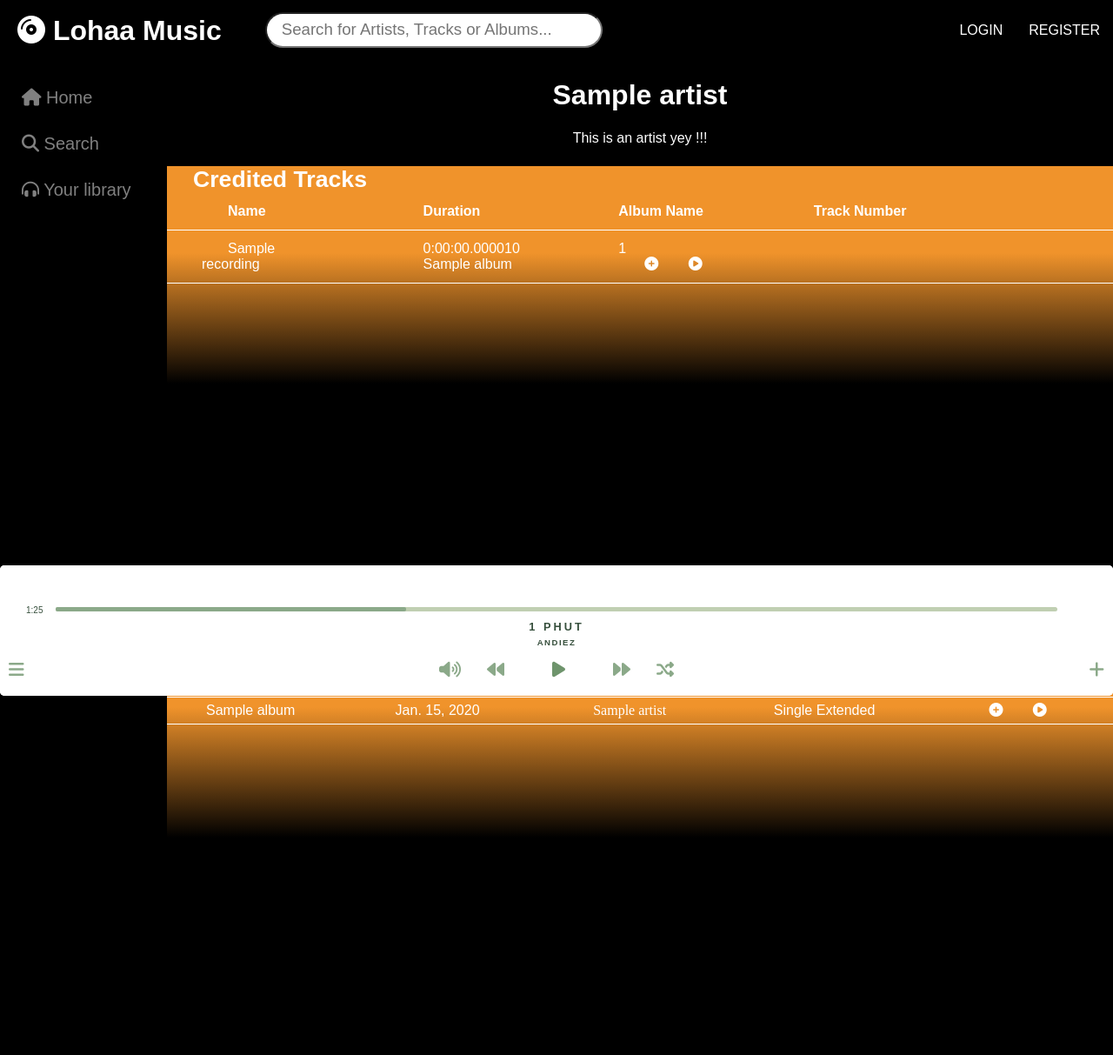
After one commit to phhai-hcmut/database-lab, a Django app: page /music/artist/1/ in a window 1280 px wide. The commit adds this page. Shown: the whole page at 87% size. Run offline with Django 3.2, Linux system fonts and the light colour scheme; tables that the repository leaves empty hold one stand-in row (values such as "Sample post"); some libraries are stand-ins or nearby versions.

Commit message:
Merge master

```diff
--- a/music/models.py
+++ b/music/models.py
@@ -15,15 +15,15 @@ class Artist(models.Model):
 class Recording(models.Model):
     name = models.CharField(max_length=200)
     duration = models.DurationField(validators=[MinValueValidator(timedelta())])
-    artist_credits = models.ManyToManyField(Artist, through='Credit')
+    artist_credits = models.ManyToManyField(Artist, through='Credit',related_name='artist_credit')
 
 
 class Album(models.Model):
     class AlbumType(models.TextChoices):
-        EPS = 1, 'Single Extended Play Album'
-        SINGLE = 2, 'Single Album'
-        COMPILATION = 3, 'Compilation Album'
-        REMIX = 4, 'Remix Album'
+        EPS = 1, 'Single Extended'
+        SINGLE = 2, 'Single'
+        COMPILATION = 3, 'Compilation'
+        REMIX = 4, 'Remix'
 
     name = models.CharField(max_length=200)
     release_date = models.DateField()
@@ -39,7 +39,7 @@ class Album(models.Model):
 class Track(models.Model):
     album = models.ForeignKey(Album, on_delete=models.CASCADE, related_name='track')
     track_number = models.PositiveIntegerField()
-    recording = models.ForeignKey(Recording, on_delete=models.CASCADE)
+    recording = models.ForeignKey(Recording, on_delete=models.CASCADE,related_name='track')
 
     class Meta:
         unique_together = ['album', 'track_number']
--- /dev/null
+++ b/music/static/css/artist_detail_style.css
@@ -0,0 +1,176 @@
+body{
+	font-family: Arial;
+	background: black;
+	margin: 0px auto;
+}
+
+#menu_top {
+	background: black;
+	height: 70px;
+	line-height: 70px;
+	color: white;
+	overflow: hidden;
+	/*border-bottom-left-radius: 10px;
+	border-bottom-right-radius: 10px;*/
+}
+
+#menu_top h1 {
+	margin: 0px;
+	text-indent: 10px;
+	float: left;
+	cursor: pointer;
+}
+
+#menu_top input{
+	margin-left: 50px;
+	width: 380px;
+	height: 35px;
+	border-radius: 30px;
+	font-size: 14pt;
+	text-indent: 15px;
+}
+
+#menu_top input:focus {
+	outline: none;
+}
+
+#menu_top a {
+	text-decoration: none;
+	padding-left: 15px;
+	padding-right: 15px;
+	height: 70px;
+	line-height: 70px;
+}
+
+#menu_top a.right-side:hover {
+	background: #ddd;
+	color: black;
+}
+
+#menu_top a.right-side{
+	float: right;
+	color: white;
+}
+
+#main {
+
+}
+
+#main #left {
+	background: black;
+	width: 15%;
+	float: left;
+}
+
+#main #left ul {
+	list-style-type: none;
+	padding-left: 0px;
+}
+
+#main #left ul li {
+	font-size: 15pt;
+	color: grey;
+	padding: 15px 5px 15px 15px;
+	margin-left: 10px;
+	margin-right: 10px;
+	cursor: pointer;
+}
+
+#main #left ul li:hover {
+	color: white;
+	border-radius: 3px;
+	background: #212121;
+}
+
+#main #right {
+	width: 85%;
+	float: right;
+	height: 0;
+	padding-bottom: 60%;
+}
+
+#main #right #artist-info {
+	background: black;
+    height: 100px;
+    color: white;
+    text-align: center;
+}
+
+#main #right #credit-album {
+    height: 500px;
+	background: rgb(2,0,36);
+    background: linear-gradient(0deg, rgba(0,0,0,1) 50%, rgba(240,147,43,1) 80%);
+    color: white;
+    text-indent: 30px;
+}
+
+#main #right #credit-album h3 {
+    margin: 0;
+    font-size: 20pt;
+}
+
+#main #right #credit-album  ul {
+	column-count: 5;
+	column-gap: 50px;
+	list-style-type: none;
+	padding: 12px 0px 12px 15px;
+	border-bottom: 1px solid white;
+	margin: 0;
+}
+
+#main #right #credit-album  ul:hover {
+	background: grey;
+	text-decoration: underline;
+}
+
+#main #right #credit-album ul li{
+	color: white;
+	padding: 0px;
+	margin-left: 25px;
+}
+
+#main #right #owned-album {
+    height: 500px;
+	background: rgb(2,0,36);
+    background: linear-gradient(0deg, rgba(0,0,0,1) 50%, rgba(240,147,43,1) 80%);
+    color: white;
+    text-indent: 30px;
+}
+
+#main #right #owned-album  ul {
+	column-count: 5;
+	column-gap: 5px;
+	list-style-type: none;
+	padding: 6px 0px 6px 5px;
+	border-bottom: 1px solid white;
+	margin: 0;
+}
+
+#main #right #owned-album  ul:hover {
+	background: grey;
+}
+
+#main #right #owned-album ul li{
+	color: white;
+	padding: 0px;
+	margin-left: 10px;
+}
+#main #right #owned-album #list-owner {
+	all: initial;
+	list-style-type: none;
+}
+#main #right #owned-album #list-owner li{
+	display: inline;
+}
+
+
+#footer {
+	bottom: 0;
+	width: 100%;
+	background: #2ecc71;
+	clear: left;
+	clear: right;
+	/*position: fixed;*/
+	overflow: hidden;
+	padding-bottom: 0%;
+}
--- /dev/null
+++ b/music/templates/music/artist_detail.html
@@ -0,0 +1,136 @@
+<!DOCTYPE html>
+<html>
+<head>
+	{% load static %}
+	<title>Music Streaming</title>
+	<script src="https://kit.fontawesome.com/39248c2d37.js" crossorigin="anonymous"></script>
+	<link rel="stylesheet" type="text/css" href="{% static 'css/artist_detail_style.css' %}">
+	<link rel="stylesheet" type="text/css" href="{% static 'css/player_style.css' %}">
+</head>
+<body>
+	<div id="menu_top">
+		<h1><i class="fas fa-compact-disc"></i> Lohaa Music</h1>
+		<input type="text" placeholder="Search for Artists, Tracks or Albums...">
+		<a class="right-side" href=""> REGISTER</a>
+		<a class="right-side" href=""> LOGIN</a>
+	</div>
+
+	<div id="main">
+        <div id="left">
+            <ul>
+                <li><i class="fas fa-home"></i> Home</li>
+                <li><i class="fas fa-search"></i> Search</li>
+                <li><i class="fas fa-headphones-alt"></i> Your library</li>
+            </ul>
+        </div>
+        <div id="right">
+            <div id="artist-info">
+                <h1> {{artist.name}}</h1>
+                <p>This is an artist yey !!!</p>
+            </div>
+            <div id="credit-album">
+                <div class="list">
+                    <h3>Credited Tracks</h3>
+                    <ul>
+                        <li><strong>Name</strong></li>
+                        <li><strong>Duration</strong></li>
+                        <li><strong>Album Name</strong></li>
+                        <li><strong>Track Number</strong></li>
+                    </ul>
+                    {% for track in artist.credited_tracks %}
+                    <ul id="list-hover"><a style="text-decoration:none" href="{% url 'music:album-detail' track.album.id %}">
+                        <li> {{ track.recording.name }}</li>
+                        <li> {{ track.recording.duration }}</li>
+                        <li>   {{ track.album.name }}</li>
+                        <li> {{ track.track_number }}</li>
+                        <li><i class="fas fa-plus-circle"></i> <i class="fas fa-play-circle"></i></li>
+                    </a></ul>
+                    {% endfor%}
+                </div>
+            </div>
+
+
+            <div id="owned-album">
+                <div class="list">
+                    <h1>Artist's Albums</h1>
+                <ul>
+                    <li><strong>Name</strong></li>
+                    <li><strong>Release Date</strong></li>
+                    <li><strong>Owner</strong></li>
+                    <li><strong>Type</strong></li>
+                </ul>
+                    {% for album in artist.owned_albums %}
+                    <ul id="list-hover"><a style="text-decoration:none" href="{% url 'music:album-detail' album.id %}">
+                    <li> {{ album.name }}</li>
+                    <li> {{ album.release_date }}</li>
+                        <li><ul id="list-owner">
+                        {%for owner in album.owner.all %}
+                        <li> {{ owner.name }}</li>
+                        {%endfor%}
+                        </ul></li>
+                    <li> {{ album.get_album_type_display }}</li>
+                    <li><i class="fas fa-plus-circle"></i> <i class="fas fa-play-circle"></i></li>
+                    </a></ul>
+                    {% endfor%}
+
+                </div>
+            </div>
+
+        </div>
+    </div>
+
+    <div id="player">
+        <div class="info">
+            <div class="progress-bar">
+                <div class="time--current">1:25</div>
+                <div class="time--total">3:15</div>
+                <div class="fill"></div>
+            </div>
+            <div class="currently-playing">
+                <h2 class="song-name">1 Phut</h2>
+                <h3 class="artist-name">Andiez</h3>
+            </div>
+            <div class="controls">
+                <div class="option"><i class="fas fa-bars"></i></div>
+                <div class="volume"><i class="fas fa-volume-up"></i></div>
+                <div class="previous"><i class="fas fa-backward"></i></div>
+                <div class="play"><i class="fas fa-play"></i></div>
+                <div class="pause"><i class="fas fa-pause"></i></div>
+                <div class="next"><i class="fas fa-forward"></i></div>
+                <div class="shuffle"><i class="fas fa-random"></i></div>
+                <div class="add"><i class="fas fa-plus"></i></div>
+            </div>
+        </div>
+    </div>
+
+	<div id="player">
+		<div class="info">
+			<div class="progress-bar">
+				<div class="time--current">1:25</div>
+				<div class="time--total">
+					<span id="total" onload=""></span>
+				</div>
+				<div class="fill"></div>
+			</div>
+			<div class="currently-playing">
+				<h2 class="song-name">1 Phut</h2>
+				<h3 class="artist-name">Andiez</h3>
+			</div>
+			<div class="controls">
+				<div class="option"><i class="fas fa-bars"></i></div>
+				<div class="volume"><i class="fas fa-volume-up"></i></div>
+				<div class="previous"><i class="fas fa-backward"></i></div>
+				<div class="play"><i class="fas fa-play"></i></div>
+				<div class="pause"><i class="fas fa-pause"></i></div>
+				<div class="next"><i class="fas fa-forward"></i></div>
+				<div class="shuffle"><i class="fas fa-random"></i></div>
+				<div class="add"><i class="fas fa-plus"></i></div>
+			</div>
+		</div>
+	</div>
+
+	<div id="footer"></div>
+	<script src='https://cdnjs.cloudflare.com/ajax/libs/jquery/3.3.1/jquery.min.js'></script>
+	<script src="{% static 'js/player.js' %}"></script>
+</body>
+</html>
--- a/music/templates/music/index.html
+++ b/music/templates/music/index.html
@@ -90,7 +90,7 @@
                             <li><strong>Name</strong></li>
                         </ul>
 						{% for artist in top_artist_list %}
-                        <ul><a href="{% url 'account:artist-page' %}">
+                        <ul><a href="{% url 'music:artist-detail' artist.id %}">
 							<li> {{ artist.name }}</li>
                         </a></ul>
 						{% endfor %}
--- a/music/urls.py
+++ b/music/urls.py
@@ -6,4 +6,5 @@ urlpatterns = [
     path('', views.index, name='index'),
     path('wat/', views.detail, name='detail'),
     path('album/<int:pk>/', views.album_detail, name='album-detail'),
+    path('artist/<int:pk>/', views.artist_detail, name='artist-detail'),
 ]
--- a/music/views.py
+++ b/music/views.py
@@ -9,10 +9,11 @@ from dataclasses import dataclass
 from django.http import HttpResponse
 # Create your views here.
 
-from music.models import Album, Artist, Track
+from music.models import Album, Artist, Credit, Track
 from playlist.models import Playlist
 
-
+#lib
+from itertools import chain
 
 
 # ____________________________LISTENER VIEWS__________________________
@@ -30,9 +31,8 @@ class ArtistDetail:
     def __init__(self, artist):
         self.name = artist.name
         self.owned_albums = artist.album.all()
-        self.credit_list = artist.track.all()
-
-
+        self.credited_recording = artist.artist_credit.all()
+        self.credited_tracks = Track.objects.filter(recording__in = self.credited_recording)
 class TrackDetail:
     def __init__(self, track):
         self.name = track.name
@@ -87,11 +87,11 @@ def track_detail(request, track_id):
     return render(request, 'HTML?', {'track': TrackDetail})
 
 
-def artist_detail(request, artist_id):
-    artist = Artist.objects.get(pk=artist_id)
+def artist_detail(request, pk):
+    artist = Artist.objects.get(pk=pk)
     artist_detail = ArtistDetail(artist)
     # TODO: link html file
-    return render(request, 'HTML?', {'artist': artist_detail})
+    return render(request, 'music/artist_detail.html', {'artist': artist_detail})
 
 
 # NOTE: function for getting full list track/artist/album for gallery view
```
